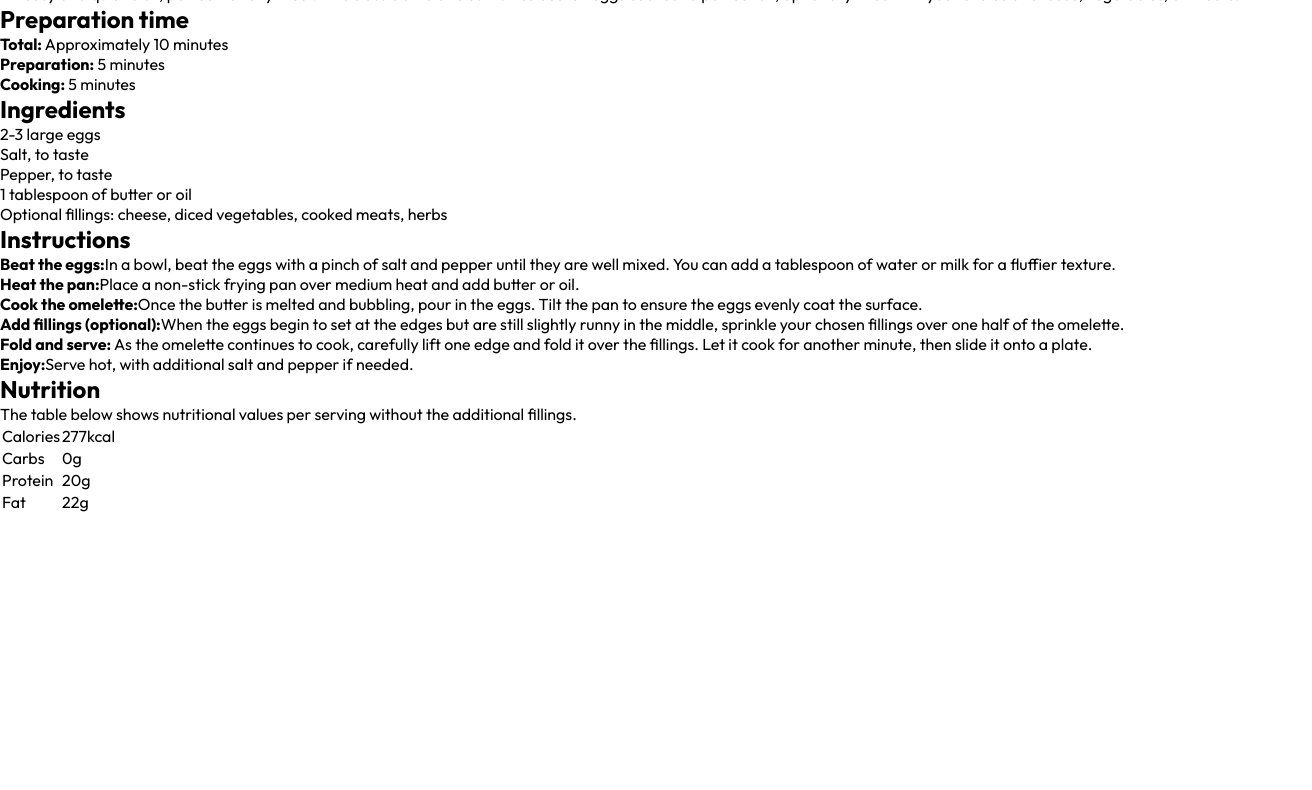
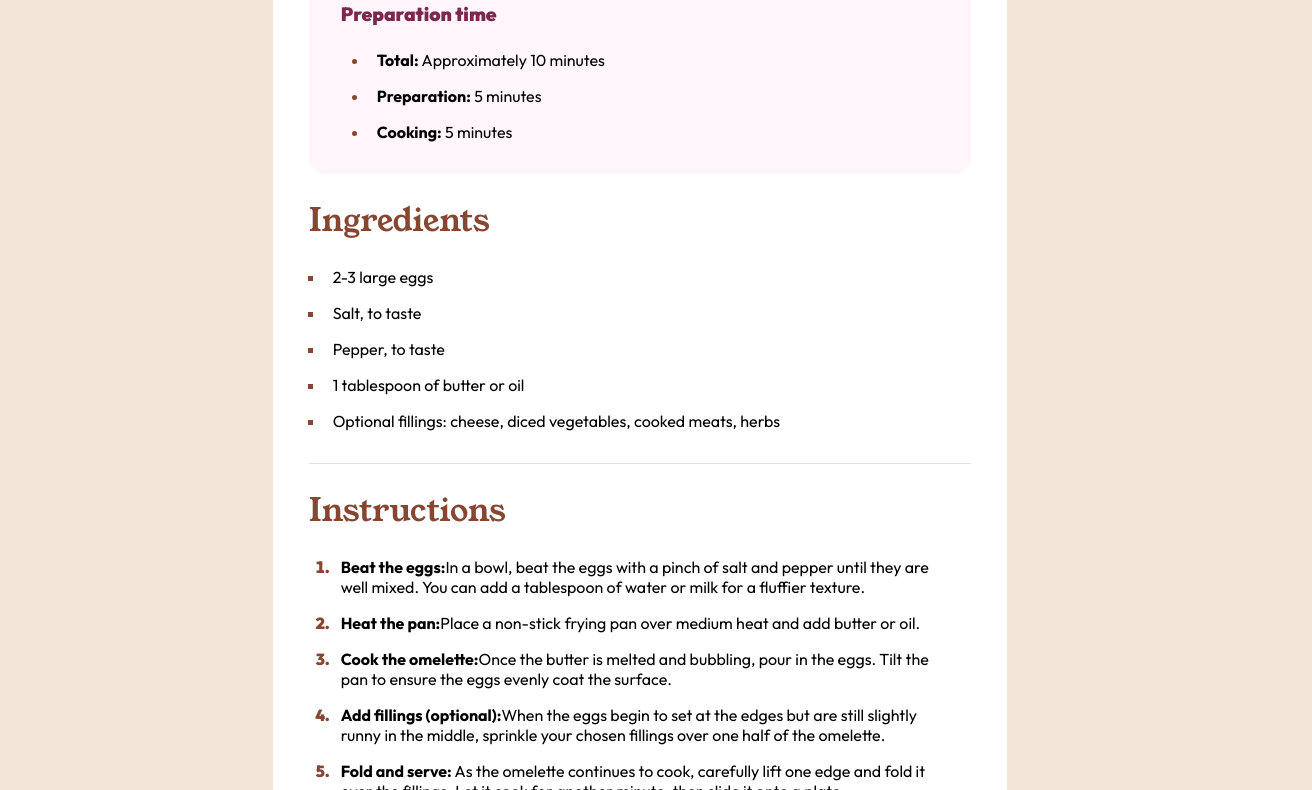
Before and after one commit to NickiMash17/recipe_page, a plain HTML site: page index.html in a window 1280 px wide. Shown: the part 650-1440 px from the top of the page, 1312 px wide, since content can reach past the window. Before the commit the page ends 1164 px from the top, so only its background shows below. Drawn offline with Linux system fonts and the light colour scheme.

Commit message:
adding style

```diff
--- a/style.css
+++ b/style.css
@@ -4,3 +4,167 @@
     padding: 0;
     box-sizing: border-box;
   }
+
+  * {
+    font-family: "Outfit", sans-serif;
+    margin: 0;
+    padding: 0;
+    box-sizing: border-box;
+  }
+
+  :root {
+    --nutmeg: hsl(14, 45%, 36%);
+    --dark-rasberry: hsl(332, 51%, 32%);
+    --white: hsl(0, 0%, 100%);
+    --rose-white: hsl(330, 100%, 98%);
+    --eggshell: hsl(30, 54%, 90%);
+    --light-gray: hsl(30, 18%, 87%);
+    --wenge-brown: hsl(30, 10%, 34%);
+    --dark-charcoal: hsl(24, 5%, 18%);
+  }
+
+  body {
+    display: grid;
+    place-content: center;
+    background-color: var(--eggshell);
+    min-height: 100vh;
+  }
+
+  h1,
+  h2 {
+    font-family: "Young Serif", serif;
+    margin: 1.5rem 0 1rem;
+  }
+
+  h1 {
+    font-size: 2em;
+    font-weight: 700;
+  }
+
+  img {
+    display: block;
+    max-width: 100%;
+  }
+
+  main {
+    background-color: var(--white);
+    border-radius: 1.25rem;
+    max-width: 70ch;
+  }
+
+  .container {
+    padding-inline: 2rem;
+  }
+
+  .section {
+    padding-bottom: 1.5rem;
+  }
+
+  .section h2 {
+    color: var(--nutmeg);
+    font-weight: 500;
+  }
+
+  section .prep__heading {
+    color: var(--dark-rasberry);
+    margin: 0;
+    margin-bottom: 1rem;
+    font-size: 1.2em;
+    font-weight: 900;
+
+    font-family: "Outfit", sans-serif;
+  }
+
+  ::marker {
+    color: var(--nutmeg);
+    font-weight: 900;
+  }
+
+  .section ul,
+  ol {
+    padding: 0 1rem;
+  }
+
+  .section li {
+    padding: 0.5rem;
+  }
+
+  .section__preparation {
+    background-color: var(--rose-white);
+    padding: 1.5rem;
+    border-radius: 1rem;
+  }
+
+  .section__preparation ul {
+    padding-left: 1.75rem;
+  }
+  .section__instructions,
+  .section__ingredients {
+    border-bottom: 1px solid var(--light-gray);
+  }
+
+  .section__ingredients ul {
+    list-style-type: square;
+  }
+
+  .section__instructions ol {
+    padding-left: 1.5rem;
+  }
+
+  table {
+    width: 100%;
+    margin-top: 1rem;
+  }
+
+  td {
+    padding: 0.75rem 1.5rem;
+    border-bottom: 1px solid var(--light-gray);
+  }
+  td:nth-child(even) {
+    color: var(--nutmeg);
+    font-weight: 900;
+  }
+
+  tr:last-child td {
+    border: none;
+  }
+  .attribution {
+    font-size: 0.8rem;
+    text-align: center;
+    margin: 1rem 0;
+    padding: 1rem;
+  }
+  .attribution a {
+    color: hsl(228, 45%, 44%);
+  }
+
+  @media screen and (min-width: 640px) {
+    body {
+      padding: 8rem;
+    }
+
+    .container {
+      padding-inline: 2.25rem;
+    }
+
+    .image__container {
+      padding: 2.25rem 2.25rem 0;
+    }
+
+    img {
+      border-radius: 0.75rem;
+    }
+    h1 {
+      font-size: 2.5em;
+    }
+    h2 {
+      font-size: 2em;
+    }
+
+    .section__preparation {
+      padding: 1.5rem 2rem;
+    }
+    .attribution {
+      font-size: 1rem;
+    }
+  }
```
